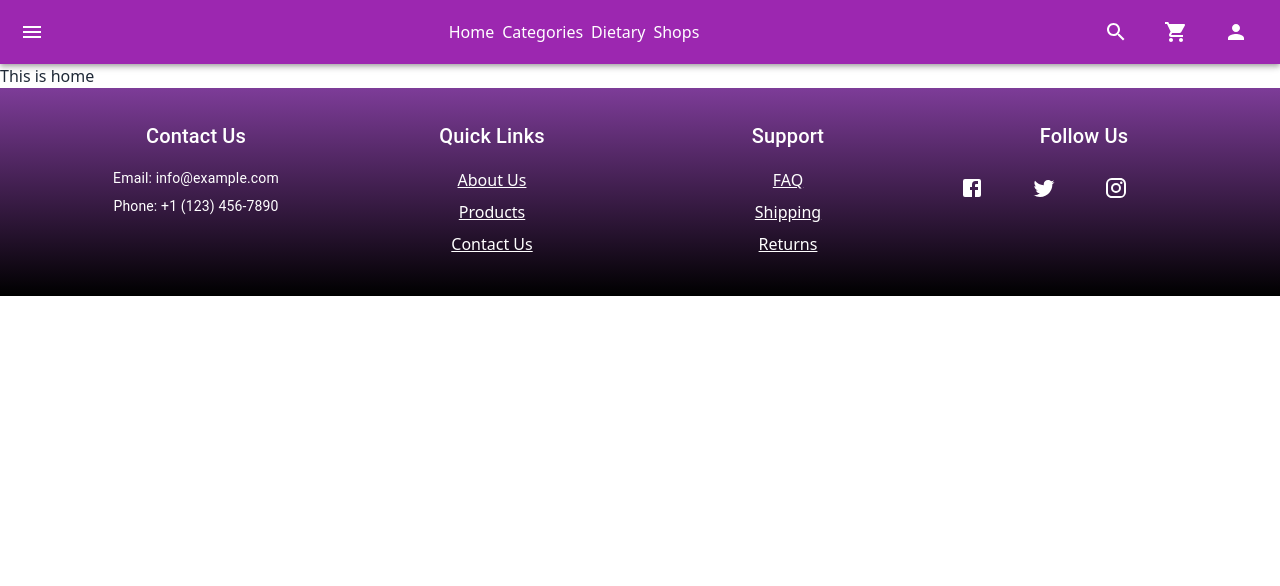
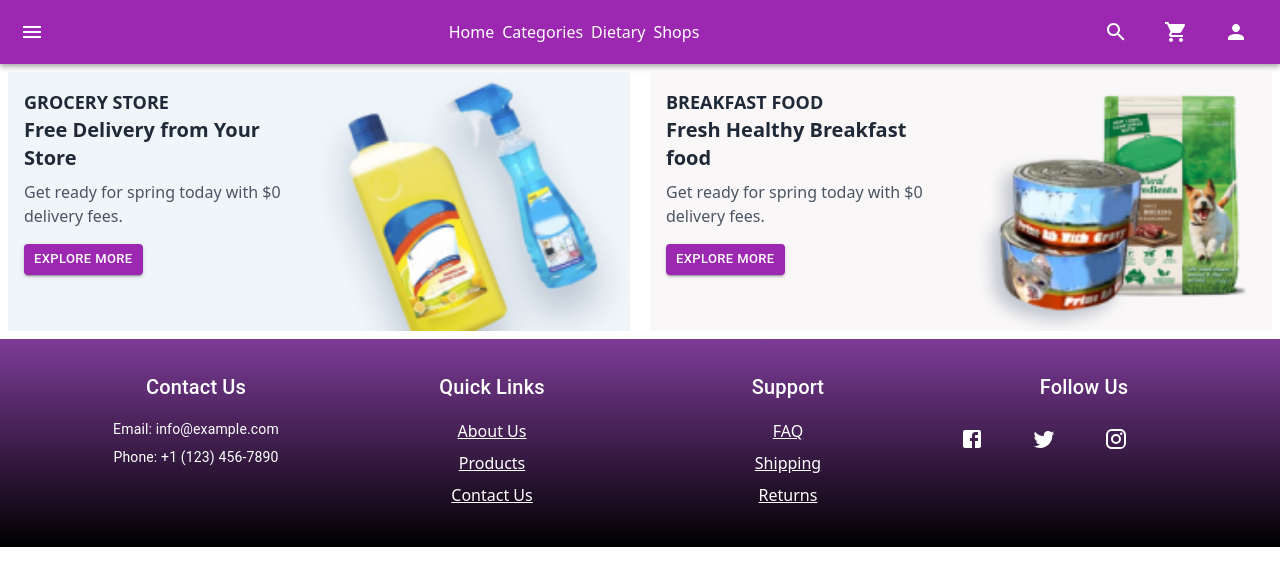
Before and after one commit to mominulhouqe/vegitable-forever, a React (Vite) app: page / in a window 1280 px wide. Shown: the top 586 px of the page. Built offline with nearby package versions, Linux system fonts and the light colour scheme.

Commit message:
added banner

```diff
--- a/package.json
+++ b/package.json
@@ -23,7 +23,8 @@
     "react": "^18.2.0",
     "react-dom": "^18.2.0",
     "react-fontawesome": "^1.7.1",
-    "react-icons": "^4.9.0",
+    "react-icons": "^4.11.0",
+    "react-responsive-carousel": "^3.2.23",
     "react-router-dom": "^6.11.2",
     "sort-by": "^1.2.0",
     "styled-components": "^5.3.11",
--- /dev/null
+++ b/src/pages/Home/Banner/EcommerceBanner.jsx
@@ -0,0 +1,65 @@
+import React, { useState } from 'react';
+import img from '../../../assets/vagitable04.png';
+import img2 from '../../../assets/vagitable05.png';
+import { FaArrowLeft, FaArrowRight } from "react-icons/fa";
+import { Button } from '@mui/material';
+const EcommerceBanner = () => {
+    const [showSecondContent, setShowSecondContent] = useState(false);
+
+    const toggleContent = () => {
+        setShowSecondContent(!showSecondContent);
+    };
+
+    return (
+        <div className='flex justify-between gap-5 p-2'>
+            {/* Content for the first section */}
+            <div className={`lg:w-1/2 w-full flex bg-[#EFF5F9] ${showSecondContent ? 'hidden md:flex' : 'flex '}`}>
+            <div className="w-1/2 p-4">
+                    <h6 className="text-lg font-semibold">GROCERY STORE</h6>
+                    <h5 className="text-xl font-bold">Free Delivery from Your Store</h5>
+                    <p className="text-gray-600 mt-2 mb-4">
+                        Get ready for spring today with $0 delivery fees.
+                    </p>
+                    <Button variant="contained" color="secondary" size="small" className="">
+                        Explore More
+                    </Button>
+                </div>
+                <img src={img} alt="" className="w-1/2" />
+                {/* Arrow icon for small devices */}
+                <div className="md:hidden">
+                    <button className="arrow-button font-bold  p-2 flex justify-center items-center relative top-[50%] hover:text-white hover:bg-[#22BC9E] bg-white rounded-full" onClick={toggleContent}>
+                    <FaArrowLeft />  {/* &#8592; */}
+                    </button>
+                </div>
+
+            </div>
+
+            {/* Content for the second section */}
+            <div className={`lg:w-1/2 flex w-full bg-[#F9F7F7] ${!showSecondContent ? 'hidden md:flex' : 'flex'}`}>
+
+                {/* Arrow icon for small devices */}
+                <div className="md:hidden">
+                    <button className="arrow-button font-bold p-2 flex justify-center items-center relative top-[50%] hover:text-white hover:bg-[#22BC9E] bg-white rounded-full " onClick={toggleContent}>
+                        {/* &#8594; */}
+                        <FaArrowRight />
+                    </button>
+                </div>
+
+                <div className="w-1/2 p-4">
+                    <h6 className="text-lg font-semibold">BREAKFAST FOOD</h6>
+                    <h5 className="text-xl font-bold">Fresh Healthy Breakfast food</h5>
+                    <p className="text-gray-600 mt-2 mb-4">
+                        Get ready for spring today with $0 delivery fees.
+                    </p>
+                    <Button variant="contained" color="secondary" size="small" className="">
+                        Explore More
+                    </Button>
+                </div>
+                <img src={img2} alt="" className="w-1/2" />
+
+            </div>
+        </div>
+    );
+};
+
+export default EcommerceBanner;
--- a/src/pages/Home/Home/Home.jsx
+++ b/src/pages/Home/Home/Home.jsx
@@ -1,9 +1,10 @@
 import React from 'react';
+import EcommerceBanner from '../Banner/EcommerceBanner';
 
 const Home = () => {
     return (
         <div>
-            <h1>This is home</h1>
+            <EcommerceBanner />
         </div>
     );
 };
--- /dev/null
+++ b/src/pages/Home/Reffer/Reffer.jsx
@@ -0,0 +1,11 @@
+import React from 'react';
+
+const Reffer = () => {
+    return (
+        <div>
+
+        </div>
+    );
+};
+
+export default Reffer;
```
Also changed, not shown: 1 other file (tests, documents, lock files or other folders).
